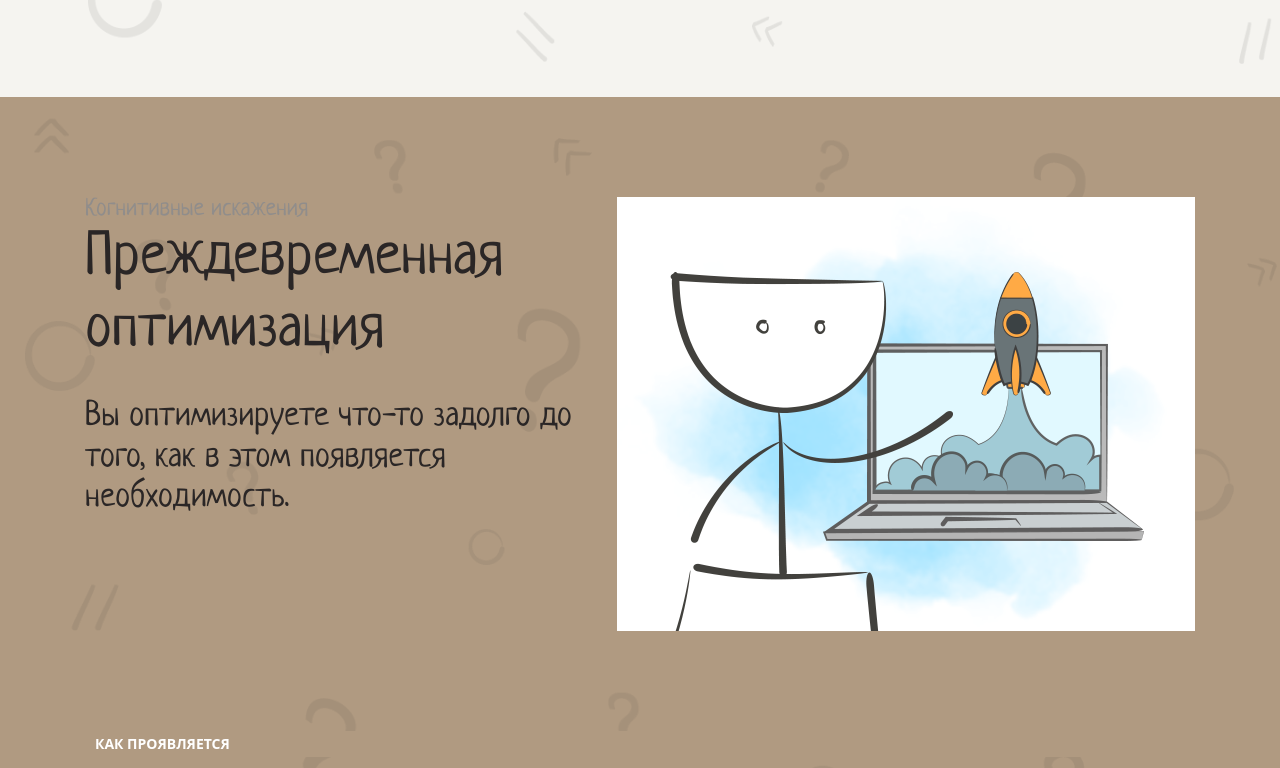
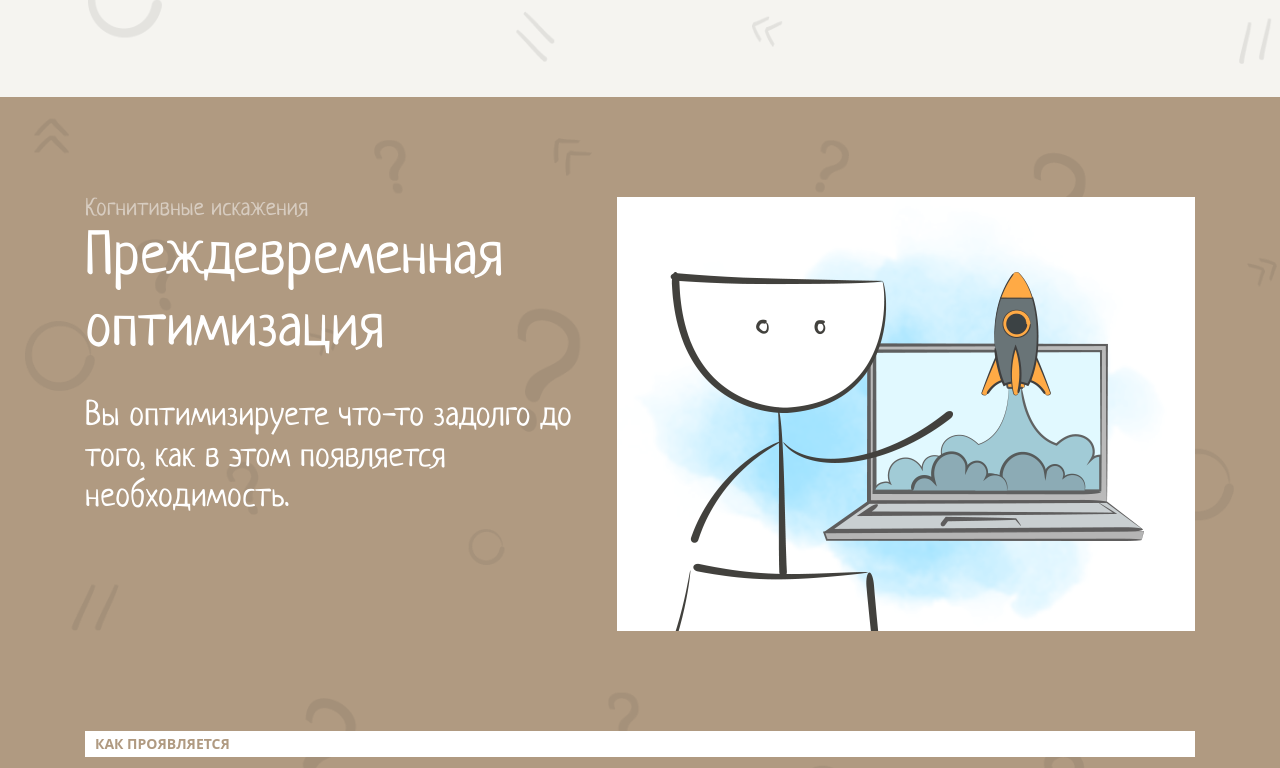
Before and after one commit to callmemaruska/layout-designer-project-58, a website: page src/index.html in a window 1280 px wide. Shown: the part 3552-4320 px from the top of the page. Drawn offline with Linux system fonts and the light colour scheme; a web font is replaced by a local one.

Commit message:
final changes

```diff
--- a/src/index.html
+++ b/src/index.html
@@ -89,15 +89,15 @@
             <p class="section-text order-minus-1">Мы склонны переоцнивать наши собственные решения и недооценивать решения других. Если вы когда-то работали в компании, которая использовала тупой внутренний инструмент вместо более удобного готового решения, вы понимаете, о чём я говорю.</p>
         </div>
     </section>
-    <section id="premature-optimization" class="background-pic background-brown flex-center">
+    <section id="premature-optimization" class="background-pic background-brown flex-center text-white">
         <div class="container flex-center gap wrap">
             <div class="section-contents flex-512 order-minus-1">
-                <p class="about text-dark-50">Когнитивные искажения</p>
-                <h2 class="section-header text-dark">Преждевременная оптимизация</h2>
-                <h3 class="section-content text-dark">Вы оптимизируете что-то задолго до того, как в этом появляется необходимость.</h3>
+                <p class="about text-white-50">Когнитивные искажения</p>
+                <h2 class="section-header text-white">Преждевременная оптимизация</h2>
+                <h3 class="section-content text-white">Вы оптимизируете что-то задолго до того, как в этом появляется необходимость.</h3>
             </div>
             <img src="images/2.png" class="flex-512 order-minus-1" alt="A person with a laptop and a rocket flying out of it">
-            <h3 class="appear flex-1110 text-white background-brown order-minus-1">КАК ПРОЯВЛЯЕТСЯ</h3>
+            <h3 class="appear flex-1110 background-white text-brown order-minus-1">КАК ПРОЯВЛЯЕТСЯ</h3>
             <p class="section-text order-minus-1">Если вы добавите аэродинамический спойлер к своему старому автомобилю вместо ремонта мотора, то автомобиль не станет быстрее.</p>
             <p class="section-text order-minus-1">Отличный пример: писать максимально подтюненный и высокопроизводительный код для всего лишь экспериментального проекта.</p>
         </div>
```
